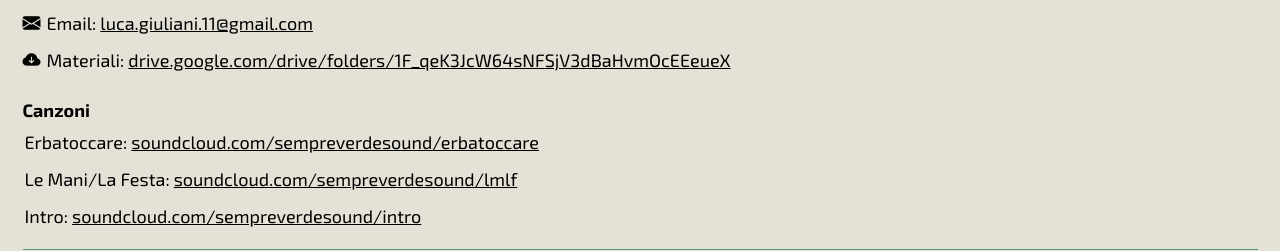
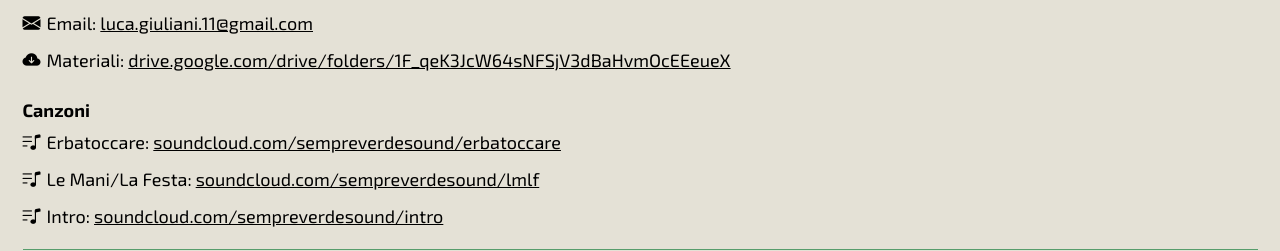
Before and after one commit to sempreverdesound/sempreverdesound.github.io, a plain HTML site: page index.html at #/presskit in a window 1280 px wide. Shown: the part 920-1171 px from the top of the page. Drawn offline with nearby package versions, Linux system fonts and the light colour scheme; some packages are replaced by stand-ins of ours.

Commit message:
Add icon to songs listed in presskit

```diff
--- a/src/templates/presskit.html
+++ b/src/templates/presskit.html
@@ -60,7 +60,7 @@
             <strong>Canzoni</strong>
             <ul>
                 <li ng-repeat="song in songs">
-                    <span class="" style="width: 20px; margin-right: 2px"></span>
+                    <span class="bi bi-music-note-list" style="width: 20px; margin-right: 2px"></span>
                     {{song.title}}:
                     <br class="d-none d-xxl-block">
                     <a href="https://www.soundcloud.com/sempreverdesound/{{song.alias}}">soundcloud.com/sempreverdesound/{{song.alias}}</a>
```
